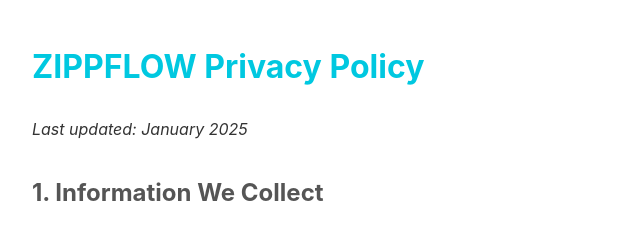
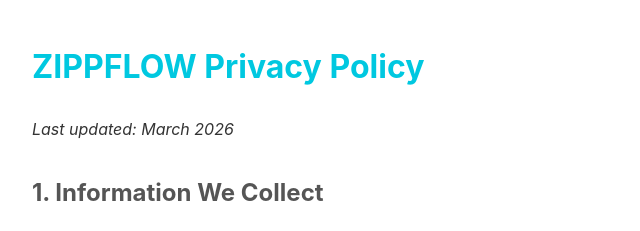
Before and after one commit to ZIPPFLOWOFF/zippflow-privacy, a plain HTML site: page index.html in a window 1280 px wide. Shown: the top 231 px of the page, 208-848 px from the left. Drawn offline with Linux system fonts and the light colour scheme.

Commit message:
Update index.html

```diff
--- a/index.html
+++ b/index.html
@@ -13,7 +13,7 @@
 </head>
 <body>
   <h1>ZIPPFLOW Privacy Policy</h1>
-  <p><em>Last updated: January 2025</em></p>
+  <p><em>Last updated: March 2026</em></p>
 
   <h2>1. Information We Collect</h2>
   <p>We collect your name (entered during onboarding) stored only on your device. It is never transmitted to our servers.</p>
```
